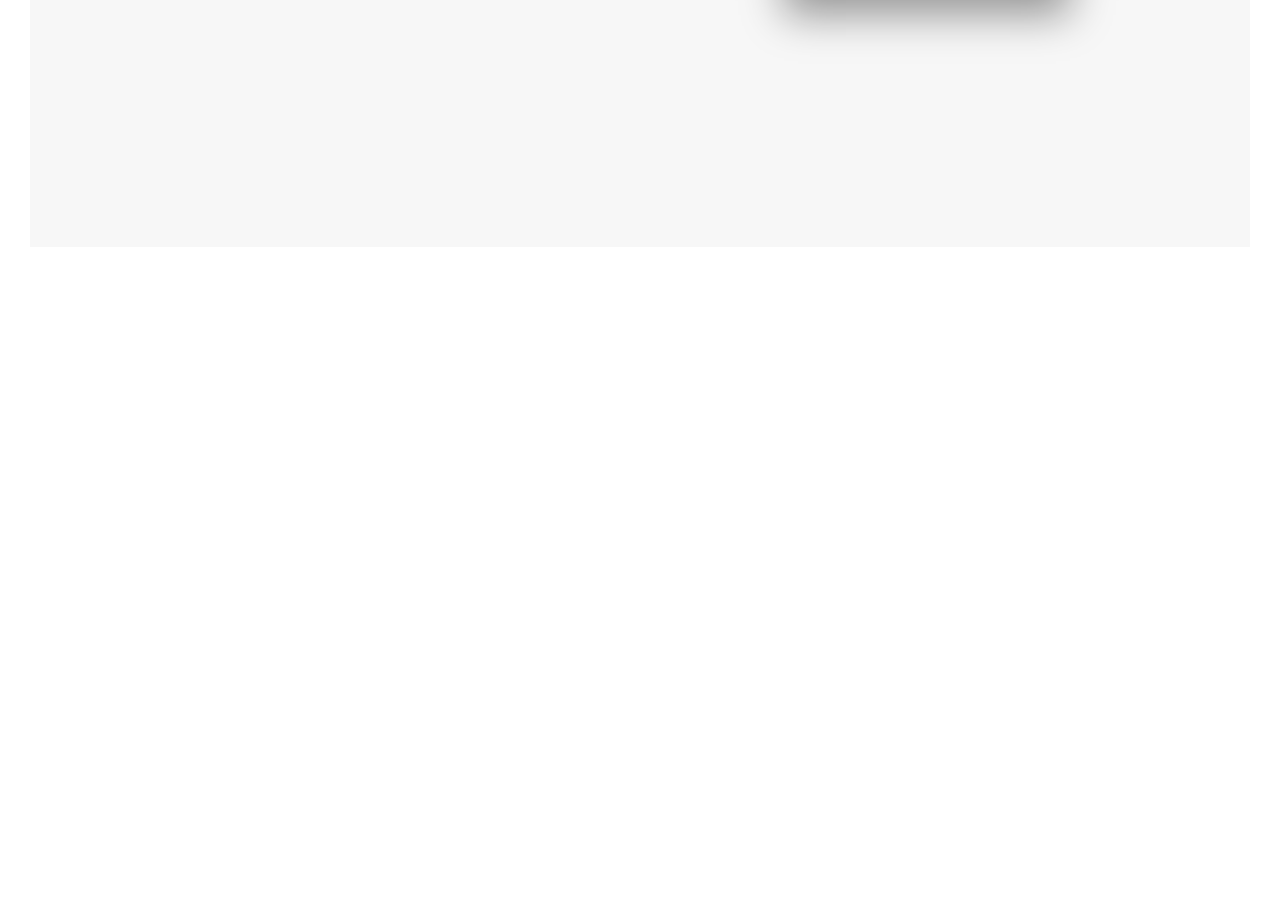
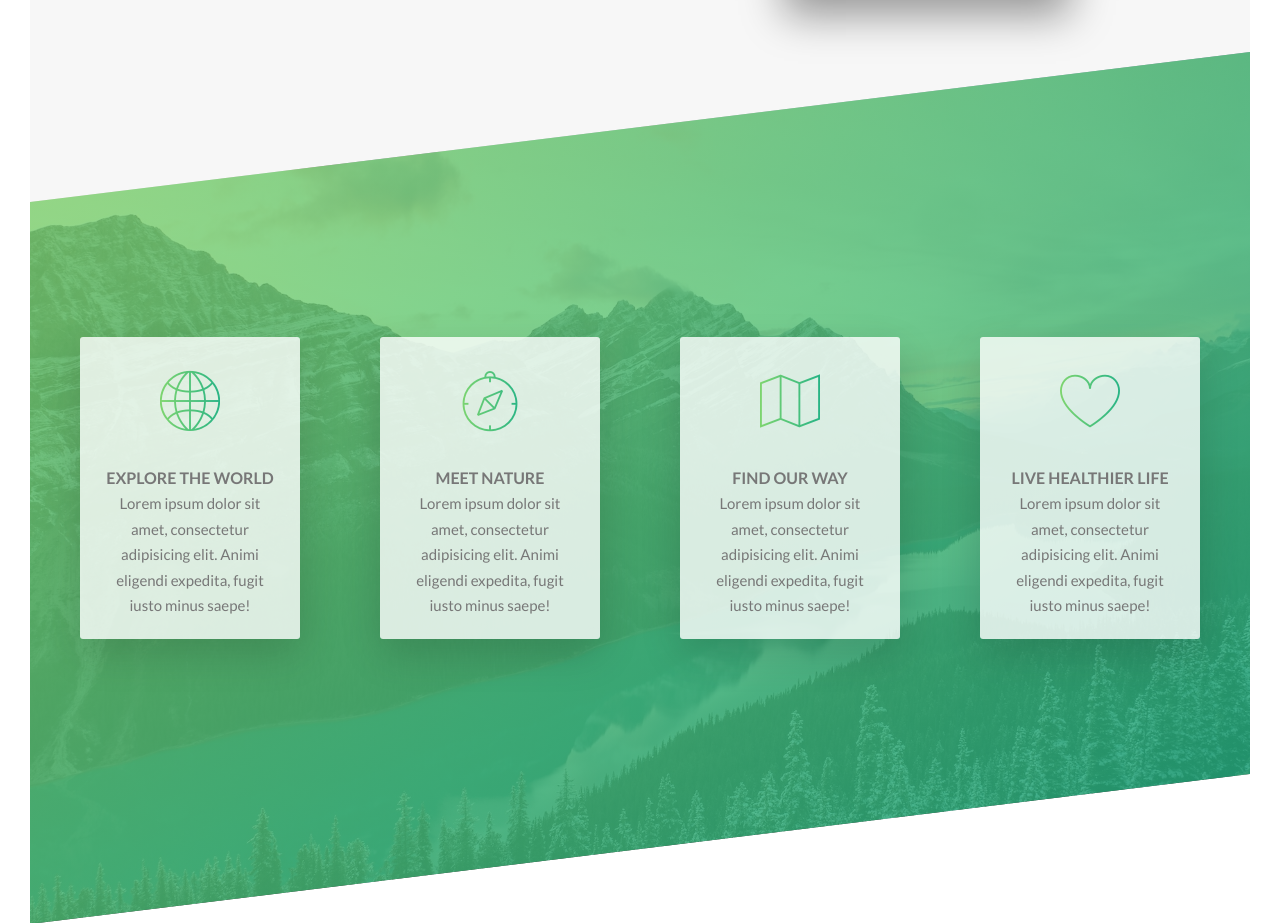
Before and after one commit to SanjeetDutt/scss_practice, a website: page PRJ1/index.html in a window 1280 px wide. Shown: the part 1320-2243 px from the top of the page. Before the commit the page ends 1597 px from the top, so only its background shows below. Drawn offline with Linux system fonts and the light colour scheme.

Commit message:
Completed feature section

```diff
--- a/PRJ1/index.html
+++ b/PRJ1/index.html
@@ -72,6 +72,56 @@
         </div>
     </section>
 
+    <section id="feature_section" class="feature-section">
+
+        <div class="row">
+
+            <div class="col-1-of-4">
+                <div class="feature-box">
+                    <i class="icon-basic-world feature-box__icon"></i>
+                    <h3 class="heading-tertiary">Explore the world</h3>
+                    <p>
+                        Lorem ipsum dolor sit amet, consectetur adipisicing elit. Animi eligendi expedita, fugit iusto minus saepe!
+                    </p>
+                </div>
+            </div>
+
+            <div class="col-1-of-4">
+                <div class="feature-box">
+                    <i class="icon-basic-compass feature-box__icon"></i>
+                    <h3 class="heading-tertiary">Meet nature</h3>
+                    <p>
+                        Lorem ipsum dolor sit amet, consectetur adipisicing elit. Animi eligendi expedita, fugit iusto minus saepe!
+                    </p>
+                </div>
+            </div>
+
+            <div class="col-1-of-4">
+                <div class="feature-box">
+                    <i class="icon-basic-map feature-box__icon"></i>
+                    <h3 class="heading-tertiary">Find our way</h3>
+                    <p>
+                        Lorem ipsum dolor sit amet, consectetur adipisicing elit. Animi eligendi expedita, fugit iusto minus saepe!
+                    </p>
+                </div>
+            </div>
+
+            <div class="col-1-of-4">
+                <div class="feature-box">
+                    <i class="icon-basic-heart feature-box__icon"></i>
+                    <h3 class="heading-tertiary">Live healthier life</h3>
+                    <p>
+                        Lorem ipsum dolor sit amet, consectetur adipisicing elit. Animi eligendi expedita, fugit iusto minus saepe!
+                    </p>
+                </div>
+            </div>
+
+        </div>
+
+
+
+    </section>
+
 </main>
 
 </body>
--- a/PRJ1/sass/abstracts/_mixins.scss
+++ b/PRJ1/sass/abstracts/_mixins.scss
@@ -1,3 +1,12 @@
 /**
 GLOBAL MIXINS
  */
+
+@mixin gradient-font-color{
+  /*SETTING GRADIENT FONT COLOR START*/
+  background-image: linear-gradient(to right, #7ed56f, #28b485);
+  display: inline-block;
+  -webkit-background-clip: text;
+  color: transparent;
+  /*SETTING GRADIENT FONT COLOR END*/
+}
--- a/PRJ1/sass/base/_typography.scss
+++ b/PRJ1/sass/base/_typography.scss
@@ -15,12 +15,7 @@ body{
   text-transform: uppercase;
   font-weight: 700;
 
-  /*SETTING GRADIENT FONT COLOR START*/
-  background-image: linear-gradient(to right, $color-primary-light, $color-primary-dark);
-  display: inline-block;
-  -webkit-background-clip: text;
-  color: transparent;
-  /*SETTING GRADIENT FONT COLOR END*/
+  @include gradient-font-color;
 
   letter-spacing: 2px;
   transition: all .2s;
--- /dev/null
+++ b/PRJ1/sass/components/_feature-box.scss
@@ -0,0 +1,20 @@
+.feature-box{
+  background-color: rgba($color-white, .8);
+  font-size: 1.5rem;
+  padding: 2rem;
+  text-align: center;
+  border-radius: 3px;
+  box-shadow: 0 1.5rem 4rem rgba($color-black, .15);
+  transition: all .3s;
+  cursor: pointer;
+
+  &__icon{
+    font-size: 6rem;
+    margin-bottom: .5rem;
+    @include gradient-font-color;
+  }
+
+  &:hover{
+    transform: translateY(-1.5rem) scale(1.03);
+  }
+}
--- a/PRJ1/sass/main.scss
+++ b/PRJ1/sass/main.scss
@@ -13,6 +13,7 @@ HERE NO CODEDS EXCEPT IMPORTS
 
 @import "components/button";
 @import "components/composition";
+@import "components/feature-box";
 
 @import "layout/header";
 @import "layout/grid";
--- a/PRJ1/sass/pages/_home.scss
+++ b/PRJ1/sass/pages/_home.scss
@@ -7,3 +7,19 @@ PAGE SPECIFIED FILE (LIKE HOMEPAGE)
   padding: 25rem 0;
   margin-top: -20vh;
 }
+
+.feature-section{
+  background-image: linear-gradient(to right bottom, rgba($color-primary-light, 0.8), rgba($color-primary-dark, 0.8)), url("../img/nat-4.jpg");
+  padding: 20rem 0;
+  background-size: cover;
+
+  transform: skewY(-7deg);
+  margin-top: -12rem;
+
+  /*
+  > means direct child selector, it will not select grand child
+  */
+  & > * {
+    transform: skewY(7deg);
+  }
+}
```
Also changed, not shown: PRJ1/css/style.css.
